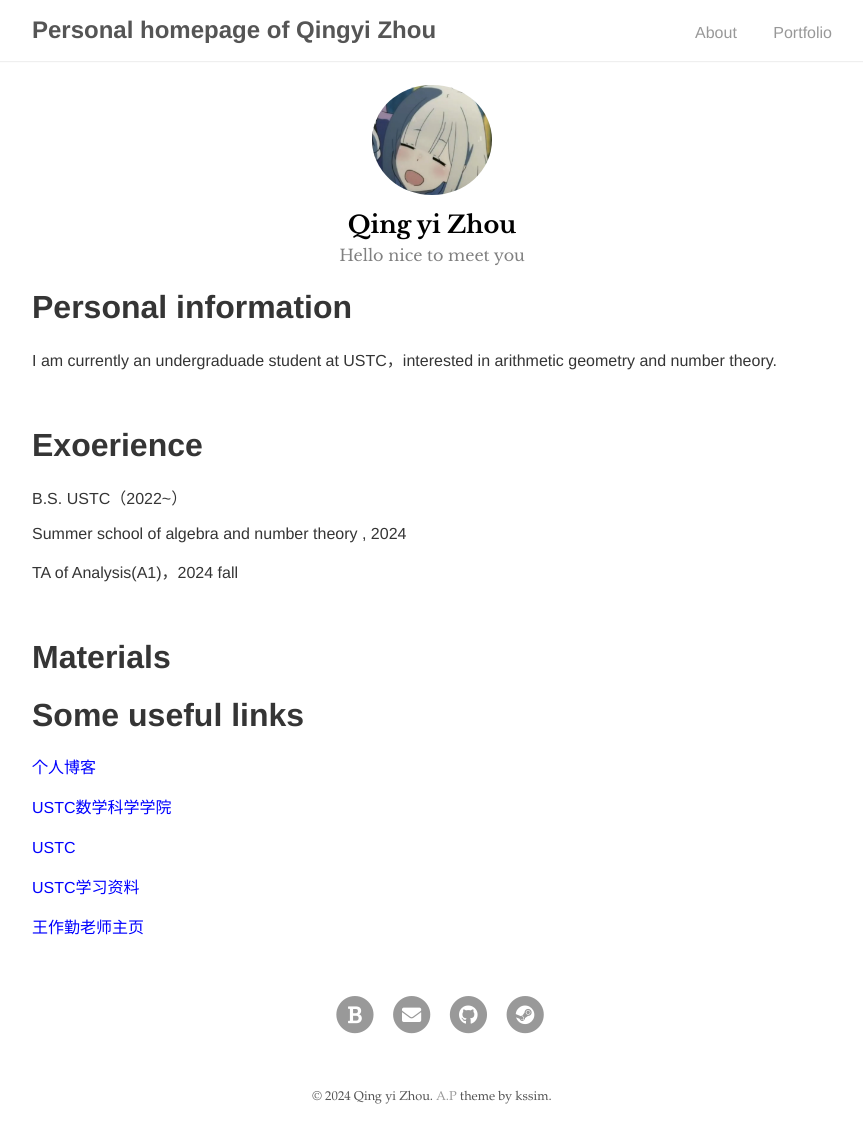
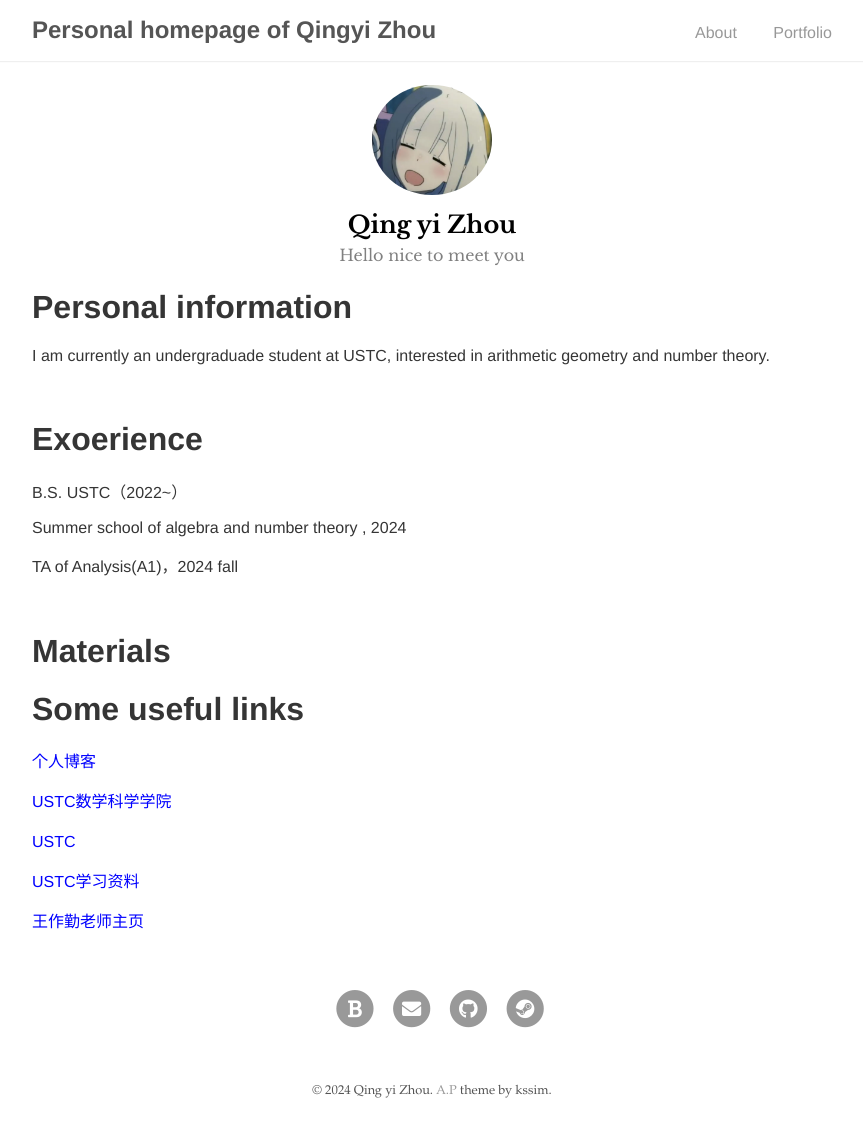
Before and after one commit to zqygg/zqygg.github.io, a Jekyll site: the page built from index.md, in a window 1280 px wide. Shown: the whole page, without its empty margins (208-1071 px from the left). Built offline with Jekyll 4.4.1, drawn with Linux system fonts in a browser that asks for light colours; our own code applies the rules of GitHub Pages for plain Markdown files.

Commit message:
Update index.md

```diff
--- a/index.md
+++ b/index.md
@@ -3,7 +3,7 @@ layout: about
 ---
 
 # Personal information
-I am currently an undergraduade student at USTC，interested in arithmetic geometry and number theory.
+I am currently an undergraduade student at USTC, interested in arithmetic geometry and number theory.
 
 <br/>
 
```
